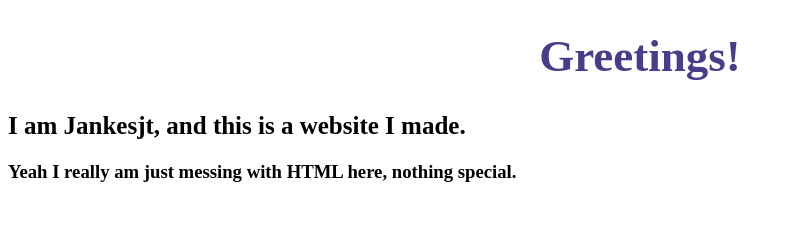
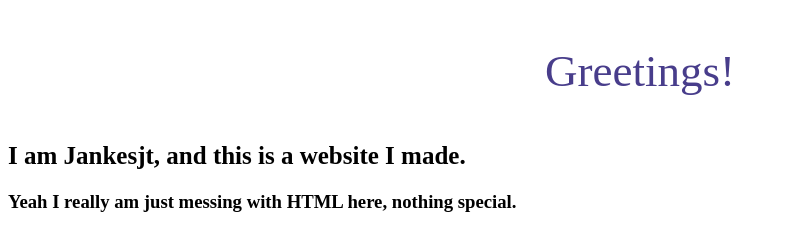
Before and after one commit to JankesjtHub/JankesjtHub.github.io, a plain HTML site: page index.html in a window 1280 px wide. Shown: the whole page, without its empty margins (0-792 px from the left). Drawn offline with Linux system fonts and the light colour scheme.

Commit message:
i am commiting

```diff
--- a/index.html
+++ b/index.html
@@ -8,18 +8,18 @@
         <meta name="author" content="Jankesjt"
     </head>
     <body>
-        <h1>Greetings!</h1>
-        <h2>I am Jankesjt, and this is a website I made.</h2>
+        <p id="tytuł">Greetings!</p>
+        <h2 id="Coto">I am Jankesjt, and this is a website I made.</h2>
         <h3>Yeah I really am just messing with HTML here, nothing special.</h3>
     </body>
 <style>
-    h1 {
+    #tytuł {
         color: darkslateblue;
         text-align: center;
         font-size: 45px;
     }
 
-    h2 {
+    #Coto {
 
         font-size: 25px;
     }
```
